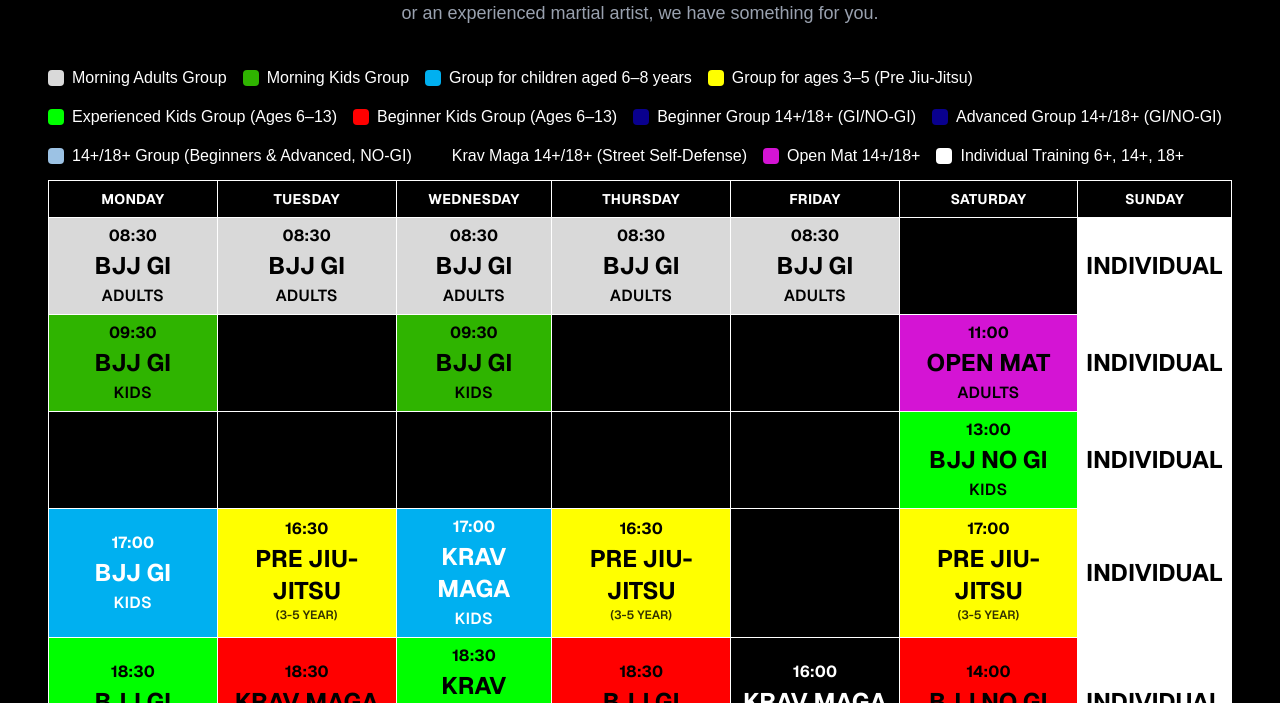
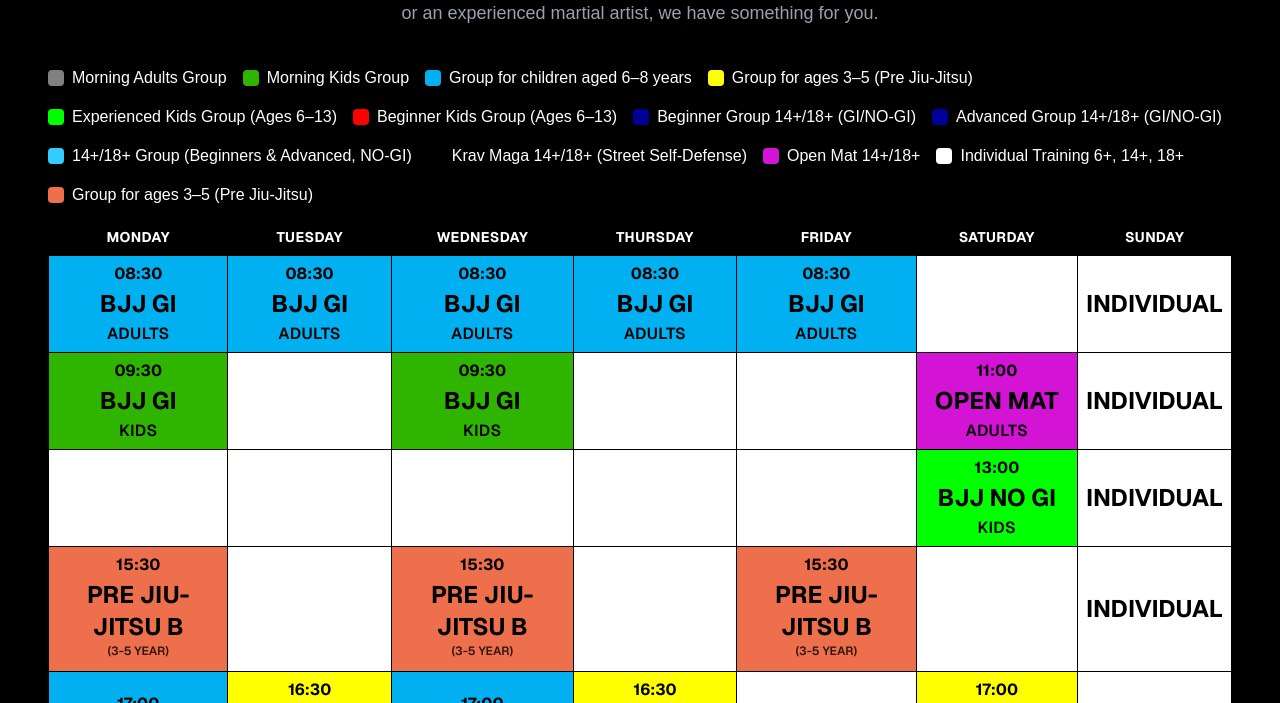
Before and after one commit to Katherin3/jiujitsu, a Next.js app: page /en/schedule in a window 1280 px wide. Shown: the part 249-952 px from the top of the page. Built offline with nearby package versions, Linux system fonts and the light colour scheme; no server answers.

Commit message:
change schedule colors and 3-5 years group

```diff
--- a/components/Schedule/Schedule.tsx
+++ b/components/Schedule/Schedule.tsx
@@ -11,17 +11,18 @@
 };
 
 enum ClassColors {
-  GRAY = 'bg-[#D9D9D9] text-black',
-  NAVY = 'bg-[#09008E] text-white',
-  BLUE = 'bg-[#00B0F0] text-white',
-  LIGHT_BLUE = 'bg-[#9CC2E4] text-white',
+  GRAY = 'bg-[#808080] text-white',
+  NAVY = 'bg-[#000098] text-white',
+  BLUE = 'bg-[#00B0F0] text-black',
+  LIGHT_BLUE = 'bg-[#32CCFE] text-black',
   BLACK = 'bg-[#000000] text-white',
-  RED = 'bg-[#FF0000] text-black',
+  RED = 'bg-[#FF0000] text-white',
   YELLOW = 'bg-[#FFFF00] text-black',
-  GREEN = 'bg-[#2FB400] text-black',
-  BRIGHT_GREEN = 'bg-[#00FF00] text-black',
+  GREEN = 'bg-[#2FB500] text-black',
+  BRIGHT_GREEN = 'bg-[#00FF01] text-black',
   WHITE = 'bg-[#FFFFFF] text-black',
-  PURPLE = 'bg-[#D414D4] text-black'
+  PURPLE = 'bg-[#D314D4] text-black',
+  ORANGE = 'bg-[#EE6F4C] text-black'
 }
 
 
@@ -53,7 +54,8 @@
       { label: t('legend9'), color: ClassColors.LIGHT_BLUE },
       { label: t('legend10'), color: ClassColors.BLACK },
       { label: t('legend11'), color: ClassColors.PURPLE },
-      { label: t('legend12'), color: ClassColors.WHITE },
+    { label: t('legend12'), color: ClassColors.WHITE },
+    { label: t('legend13'), color: ClassColors.ORANGE },
     ];
 
     return (
@@ -80,11 +82,11 @@
       </div>
       <Legend />
       <div className="overflow-x-auto">
-      <table className="w-full min-w-[700px] border border-white text-center text-sm font-sans mt-3">
+      <table className="w-full min-w-[700px] border border-black text-center text-sm font-sans mt-3">
         <thead>
           <tr className="bg-black text-white">
             {days.map((day) => (
-              <th key={day} className="p-2 border border-white text-xs sm:text-sm font-bold tracking-wide uppercase">
+              <th key={day} className="p-2 border border-black text-xs sm:text-sm font-bold tracking-wide uppercase">
                 {day}
               </th>
             ))}
@@ -94,7 +96,7 @@
           {schedule.map((row, rowIndex) => (
             <tr key={rowIndex}>
               {row.map((cell, colIndex) => (
-                <td key={colIndex} className={`p-2 border border-white ${cell.color}`}                >
+                <td key={colIndex} className={`p-2 border border-black ${cell.color || 'bg-white'}`}>
                   {cell.time && (
                     <div className="flex flex-col items-center justify-center text-[0.65rem] sm:text-sm font-semibold leading-tight uppercase">
                       <time className="text-[1.0rem] font-bold mb-1">{cell.time}</time>
--- a/data/schedule.json
+++ b/data/schedule.json
@@ -1,10 +1,10 @@
 [
     [
-      { "time": "08:30", "title": "BJJ GI", "subtitle": "", "audience": "adlt", "color": "GRAY" },
-      { "time": "08:30", "title": "BJJ GI", "subtitle": "", "audience": "adlt", "color": "GRAY" },
-      { "time": "08:30", "title": "BJJ GI", "subtitle": "", "audience": "adlt", "color": "GRAY" },
-      { "time": "08:30", "title": "BJJ GI", "subtitle": "", "audience": "adlt", "color": "GRAY" },
-      { "time": "08:30", "title": "BJJ GI", "subtitle": "", "audience": "adlt", "color": "GRAY" },
+      { "time": "08:30", "title": "BJJ GI", "subtitle": "", "audience": "adlt", "color": "BLUE" },
+      { "time": "08:30", "title": "BJJ GI", "subtitle": "", "audience": "adlt", "color": "BLUE" },
+      { "time": "08:30", "title": "BJJ GI", "subtitle": "", "audience": "adlt", "color": "BLUE" },
+      { "time": "08:30", "title": "BJJ GI", "subtitle": "", "audience": "adlt", "color": "BLUE" },
+      { "time": "08:30", "title": "BJJ GI", "subtitle": "", "audience": "adlt", "color": "BLUE" },
       { "time": "", "title": "", "subtitle": "", "audience": "", "color": "" },
       { "time": " ", "title": "INDIVIDUAL", "subtitle": "", "audience": "", "color": "WHITE" }
     ],
@@ -24,6 +24,15 @@
       { "time": "", "title": "", "subtitle": "", "audience": "", "color": "" },
       { "time": "", "title": "", "subtitle": "", "audience": "", "color": "" },
       { "time": "13:00", "title": "BJJ NO GI", "subtitle": "", "audience": "kids", "color": "BRIGHT_GREEN" },
+      { "time": " ", "title": "INDIVIDUAL", "subtitle": "", "audience": "", "color": "WHITE" }
+    ],
+    [
+      { "time": "15:30", "title": "PRE JIU-JITSU B", "subtitle": "(3-5 Year)", "audience": "", "color": "ORANGE" },
+      { "time": "", "title": "", "subtitle": "", "audience": "", "color": "" },
+      { "time": "15:30", "title": "PRE JIU-JITSU B", "subtitle": "(3-5 Year)", "audience": "", "color": "ORANGE" },
+      { "time": "", "title": "", "subtitle": "", "audience": "", "color": "" },
+      { "time": "15:30", "title": "PRE JIU-JITSU B", "subtitle": "(3-5 Year)", "audience": "", "color": "ORANGE" },
+      { "time": "", "title": "", "subtitle": "", "audience": "", "color": "" },
       { "time": " ", "title": "INDIVIDUAL", "subtitle": "", "audience": "", "color": "WHITE" }
     ],
     [
--- a/messages/en.json
+++ b/messages/en.json
@@ -68,7 +68,8 @@
         "legend9": "14+/18+ Group (Beginners & Advanced, NO-GI)",
         "legend10": "Krav Maga 14+/18+ (Street Self-Defense)",
         "legend11": "Open Mat 14+/18+",
-        "legend12": "Individual Training 6+, 14+, 18+"
+        "legend12": "Individual Training 6+, 14+, 18+",
+        "legend13": "Group for ages 3–5 (Pre Jiu-Jitsu)"
     },
     "VideoBlock": {
         "gladius": "GLADIUS",
--- a/messages/ka.json
+++ b/messages/ka.json
@@ -68,7 +68,8 @@
         "legend9": "14+/18+ დამწყებები/გამოცდილები (NO GI)",
         "legend10": "14+/18+ კრავ მაგა (ქუჩის თავდაცვა)",
         "legend11": "14+/18+ ღია ტატამი",
-        "legend12": "6+ 14+ 18+ ინდივიდუალური ვარჯიშები"
+        "legend12": "6+ 14+ 18+ ინდივიდუალური ვარჯიშები",
+        "legend13": "3-5 წლის ჯგუფი (ფრე ჯიუ-ჯიცუ)"
     },
     "VideoBlock": {
         "gladius": "GLADIUS",
--- a/messages/ru.json
+++ b/messages/ru.json
@@ -68,7 +68,8 @@
         "legend9": "Группа 14+/18+ (начинающие и опытные, NO-GI)",
         "legend10": "Крав-мага 14+/18+ (уличная самооборона)",
         "legend11": "Открытый татами 14+/18+",
-        "legend12": "Индивидуальные тренировки 6+, 14+, 18+"
+        "legend12": "Индивидуальные тренировки 6+, 14+, 18+",
+        "legend13": "Группа 3–5 лет (Пре джиу-джитсу)"
     },
     "VideoBlock": {
         "gladius": "GLADIUS",
```
